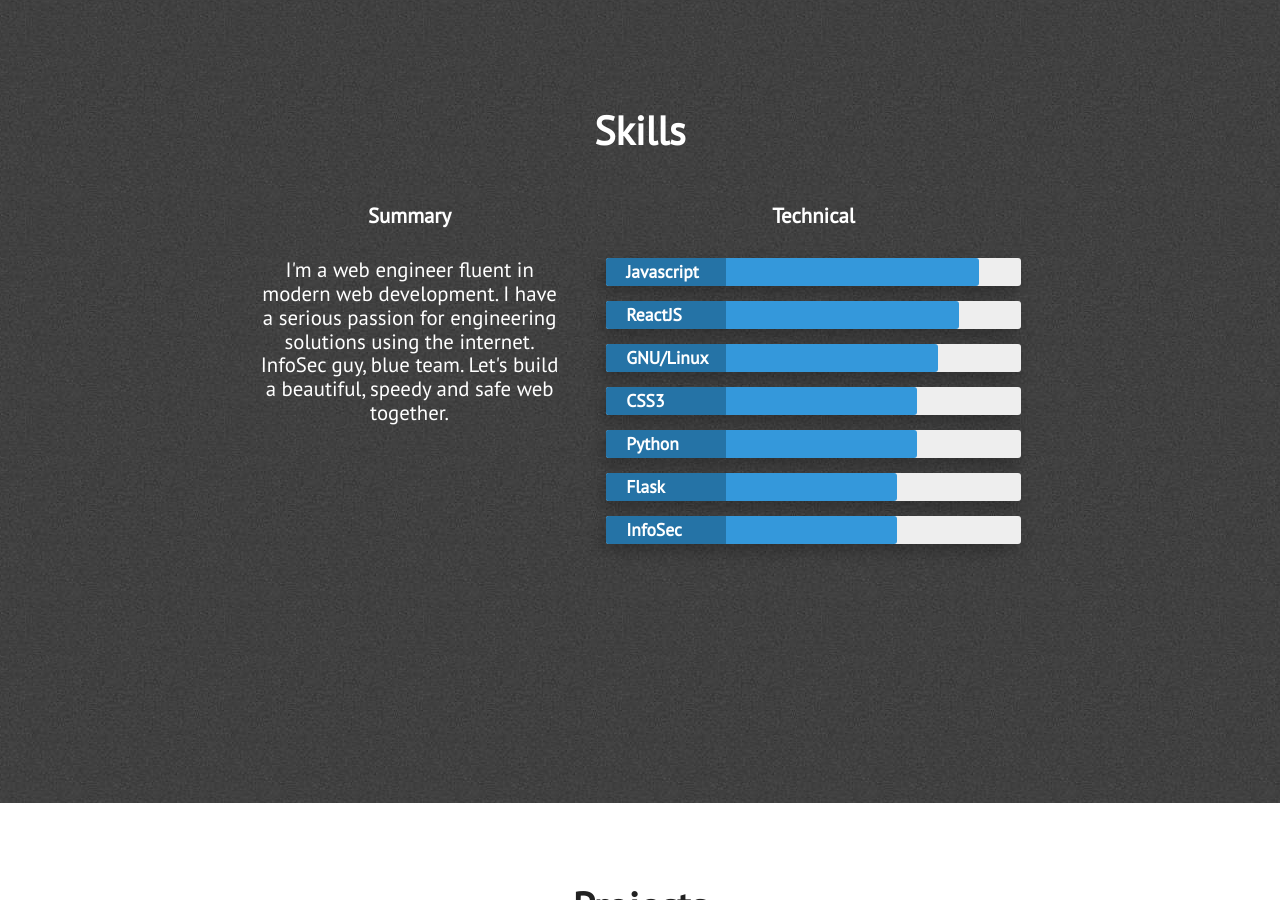
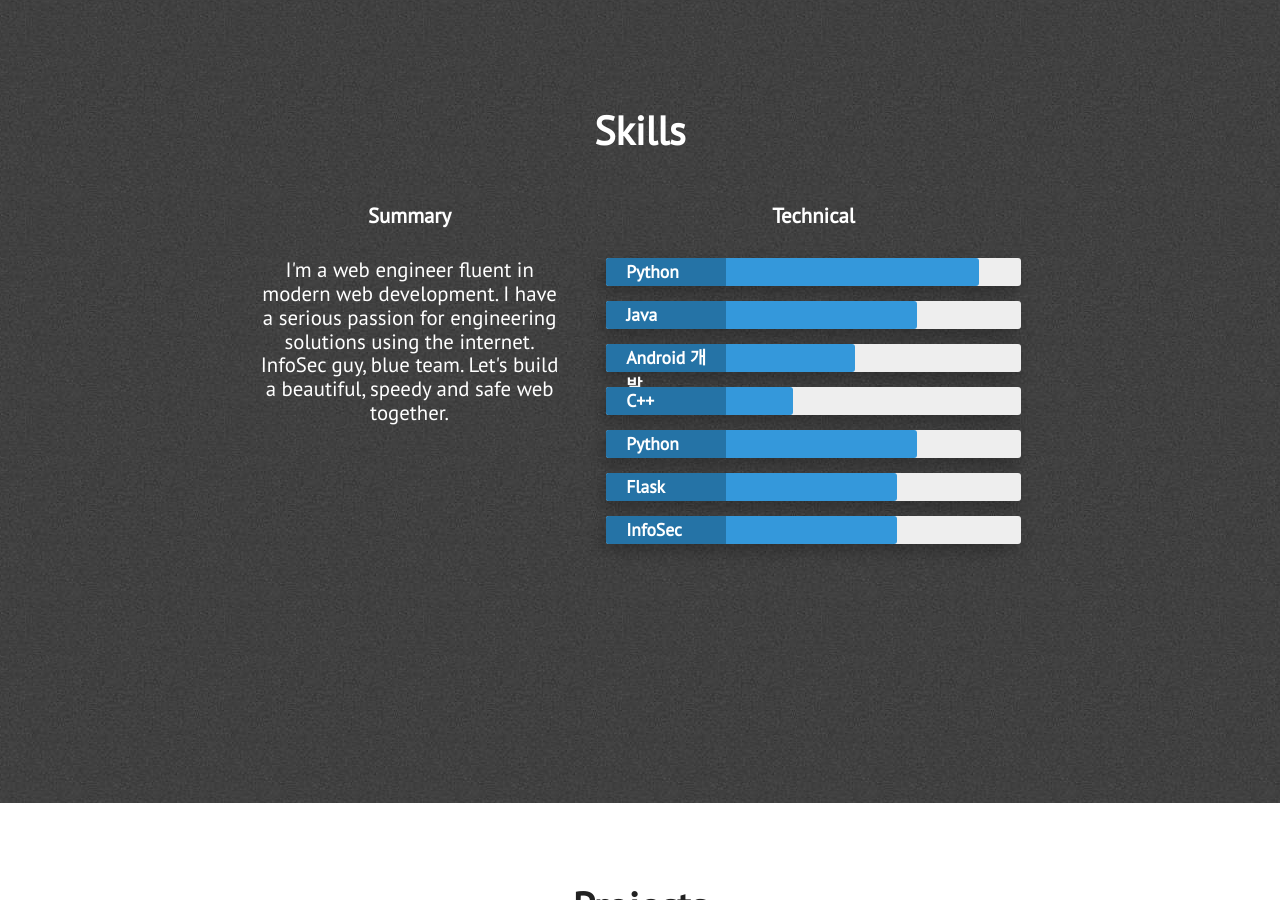
Before and after one commit to SongChaeYoung98/SongChaeYoung98.github.io, a Jekyll site: the page built from index.html, in a window 1280 px wide and 900 px high, scrolled down 2097 px. Built offline with Jekyll 4.4.1, drawn with Linux system fonts in a browser that asks for light colours; nearby versions of some CDN libraries.

Commit message:
skill percentage

```diff
--- a/_includes/skills.html
+++ b/_includes/skills.html
@@ -15,23 +15,23 @@
                     <h3 class="center-align skills-subsection">Technical</h3>
                     <div class="progress-bars">
                         <div class="skillbar clearfix " data-percent="90%">
-                            <div class="skillbar-title" style="background: #2980b9;"><span>Javascript</span></div>
+                            <div class="skillbar-title" style="background: #2980b9;"><span>Python</span></div>
                             <div class="skillbar-bar" style="background: #3498db;"></div>
                         </div> <!-- End Skill Bar -->
 
-                        <div class="skillbar clearfix " data-percent="85%">
-                            <div class="skillbar-title" style="background: #2980b9;"><span>ReactJS</span></div>
+                        <div class="skillbar clearfix " data-percent="75%">
+                            <div class="skillbar-title" style="background: #2980b9;"><span>Java</span></div>
                             <div class="skillbar-bar" style="background: #3498db;"></div>
                         </div> <!-- End Skill Bar -->
 
-                        <div class="skillbar clearfix " data-percent="80%">
-                            <div class="skillbar-title" style="background: #2980b9;"><span>GNU/Linux</span></div>
+                        <div class="skillbar clearfix " data-percent="60%">
+                            <div class="skillbar-title" style="background: #2980b9;"><span>Android 개발</span></div>
                             <div class="skillbar-bar" style="background: #3498db"></div>
                         </div> <!-- End Skill Bar -->
 
 
-                        <div class="skillbar clearfix " data-percent="75%">
-                            <div class="skillbar-title" style="background: #2980b9;"><span>CSS3</span></div>
+                        <div class="skillbar clearfix " data-percent="45%">
+                            <div class="skillbar-title" style="background: #2980b9;"><span>C++</span></div>
                             <div class="skillbar-bar" style="background: #3498db;"></div>
                         </div> <!-- End Skill Bar -->
 
```
